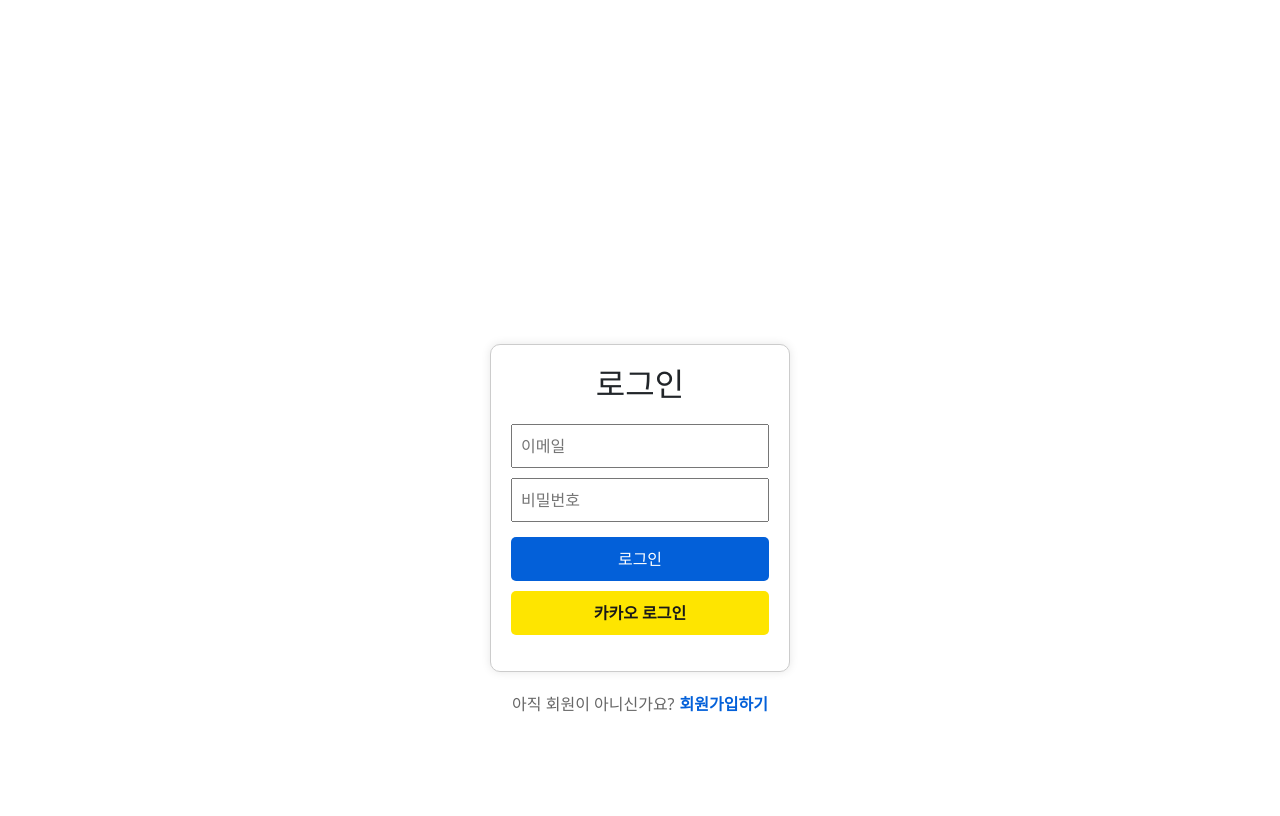
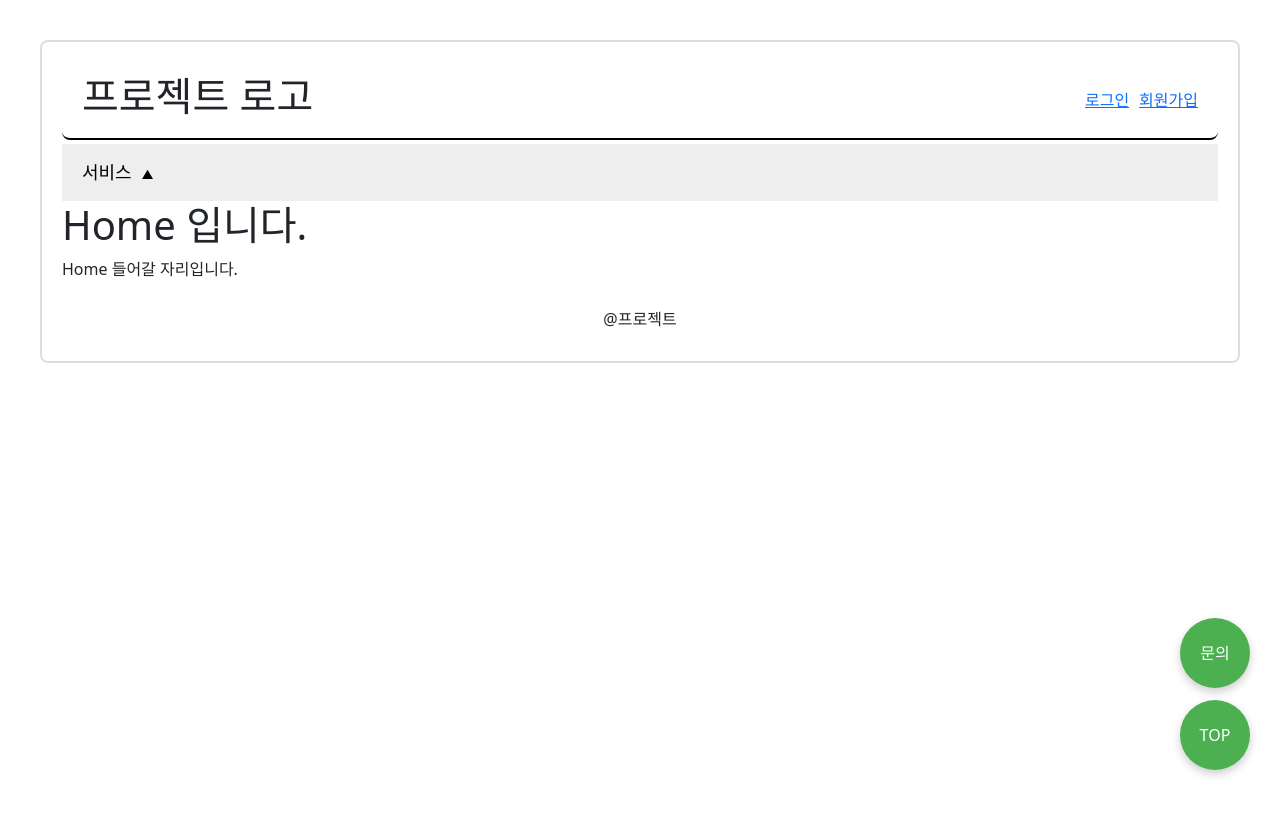
Before and after one commit to KoreanICT/projectFront, a React (Create React App) app: page / in a window 1280 px wide. Before the commit this address led to /login. Shown: the top 816 px of the page. Built offline with nearby package versions, Linux system fonts and the light colour scheme.

Commit message:
UseLocation

```diff
--- a/src/App.tsx
+++ b/src/App.tsx
@@ -1,7 +1,7 @@
 import React from 'react';
 import { BrowserRouter as Router, Routes, Route, Navigate } from 'react-router-dom';
-import Login from './cont/member/Login';
-import Signup from './cont/member/Signup';
+import Layout from './layout/Layout';
+import AppRoutes from './router/AppRoutes';
 
 
 const Dashboard = () => (
@@ -13,14 +13,15 @@ const Dashboard = () => (
 );
 
 const App: React.FC = () => {
+
+
   return (
     <Router>
-      <Routes>
-        <Route path="/" element={<Navigate to="/login" replace />} />
-        <Route path="/login" element={<Login />} />
-        <Route path="/signup" element={<Signup />} />
-        <Route path="/dashboard" element={<Dashboard />} />
-      </Routes>
+
+        <Layout>
+          <AppRoutes />
+        </Layout>
+
     </Router>
   );
 };
--- a/src/layout/Layout.tsx
+++ b/src/layout/Layout.tsx
@@ -1,5 +1,5 @@
 import React from 'react'
-import { Link } from 'react-router-dom';
+import { Link, useLocation } from 'react-router-dom';
 import DropdownNav from './DropdownNav';
 import FloatingButton from '../floatButton/FloatingButton';
 
@@ -9,45 +9,84 @@ interface LayoutProps {
 }
 
 const Layout: React.FC<LayoutProps> = ({ children }) => {
+
+  const { pathname } = useLocation();
+  // /user 로 시작하는 모든 페이지
+  const isSimpleLayout = pathname.startsWith('/user');
     return (
-        <div style={{
-            maxWidth: '1200px', margin: '40px auto 0',
-            padding: '20px', border: '2px solid #ddd',
+    <div
+      style={{
+        maxWidth: '1200px',
+        margin: '40px auto 0',
+        padding: '20px',
+        border: '2px solid #ddd',
         backgroundColor: '#fff',
-            borderRadius: '8px'
-        }}>
-            <header style={{
+        borderRadius: '8px',
+      }}
+    >
+      {!isSimpleLayout ? (
+        <>
+          <header
+            style={{
               borderBottom: '2px solid black',
               marginBottom: '4px',
               padding: '10px 20px',
-                borderRadius: '8px', display: "flex",
-                justifyContent: "space-between", alignItems: "center"
-            }}>
-                <h1>프로젝트</h1>
+              borderRadius: '8px',
+              display: 'flex',
+              justifyContent: 'space-between',
+              alignItems: 'center',
+            }}
+          >
+            <h1>
+                <Link to="/" style={{textDecoration: "none", color: 'inherit'}}>프로젝트 로고</Link>
+            </h1>
             <div>
-                    <a href="/member" style={{ marginRight: "10px" }}>로그인</a>
-                    {/* <a href="/signup" style={{ color: "white"}}>회원가입</a> */}
-                    <Link to="/member">회원가입</Link>
+              <Link to="/user/login" style={{ marginRight: '10px' }}>
+                로그인
+              </Link>
+              <Link to="/user/signup">회원가입</Link>
             </div>
           </header>
-            <div>
+
           <DropdownNav />
+        </>
+      ) : (
+        <>
+          <header
+            style={{
+              marginBottom: '4px',
+              padding: '10px 20px',
+              display: 'flex',
+              justifyContent: 'space-between',
+              alignItems: 'center',
+            }}
+          >
+            <h1>
+                <Link to="/" style={{textDecoration: "none", color: 'inherit'}}>프로젝트 로고</Link>
+            </h1>
+          </header>
+        </>
+      )}
+
+      <main>
+        {children}
+
+        {!isSimpleLayout && <FloatingButton />}
+      </main>
+
+      {!isSimpleLayout && (
+        <footer
+          style={{
+            padding: '10px',
+            borderRadius: '8px',
+            textAlign: 'center',
+          }}
+        >
+          @프로젝트
+        </footer>
+      )}
     </div>
-            <main>
-                {/*
-                <Layout>
-                    요소    --------> {children}
-                </Layout>F
-                */}
-                {children}
-                <FloatingButton />
-            </main>
-            <footer style={{
-                padding: '10px',
-                borderRadius: '8px', textAlign: 'center'
-            }}>@프로젝트</footer>
-        </div>
-    )
-}
+  );
+};
 
-export default Layout
+export default Layout;
```
Also changed, not shown: src/comp/RequireAuth.tsx (+2 -14 lines), src/router/AppRoutes.tsx (+12 -15 lines). Lines whose indentation alone changed are shown as unchanged.
